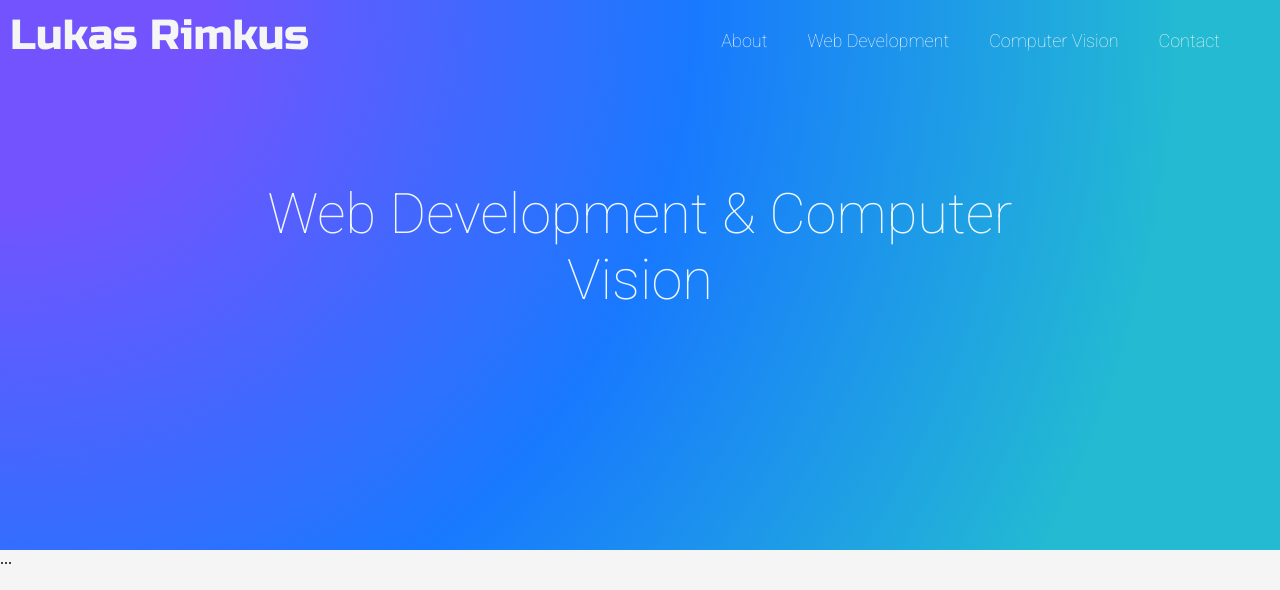
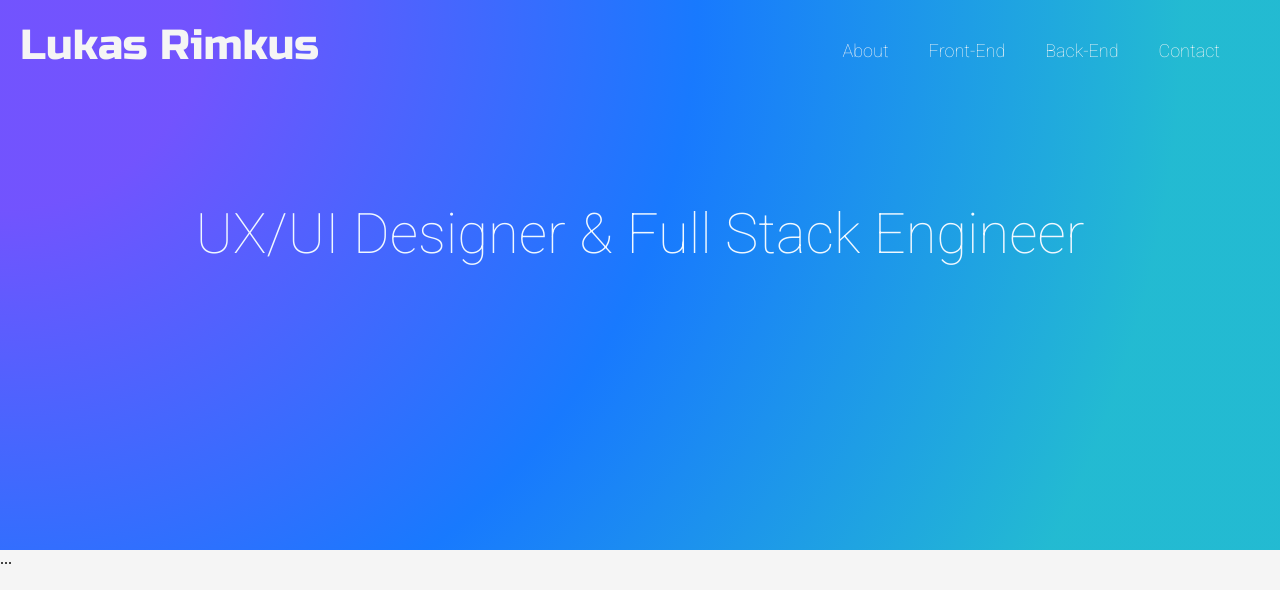
Before and after one commit to lukasijus/lukasijusweb, a PHP site: page / in a window 1280 px wide. Shown: the top 590 px of the page. Run offline with PHP 8.4, Linux system fonts and the light colour scheme.

Commit message:
update index

```diff
--- a/index.php
+++ b/index.php
@@ -1,6 +1,10 @@
 <html>
     <head>
-        <title>Lukas Rimkus Web Dev | Computer Vision</title>
+        <meta http-equiv="Content-Type" content="text/html"; charset="utf-8"/>
+        <title>Lukas Rimkus | UX/UI Designer & Full Stack Engineer</title>
+        <meta name="description" content="Front-End & Back-End Development"/>
+        <meta name="keywords" content="UI, UX, Front-end, Back-end, Full Stack, Web Development, Design, Lukas Rimkus" />
+        <meta name="robots" content="index,follow" />
         <link rel="stylesheet" type = "text/css" href="lukasijusweb/style.css">
         <link rel="stylesheet" type = "text/css" href="lukasijusweb/lukasiju-menu-icon.css">
         <link rel="stylesheet" type = "text/css" href="lukasijusweb/lukasiju-menu-table.css">
@@ -14,20 +18,19 @@
     </head>
 <body>
 <header>
-
 <ul>
 
                     <li><a href="#contact">Contact</a></li>
-                    <li><a href="#CV">Computer Vision</a></li>
-                    <li><a href="#WD">Web Development</a></li>
+                    <li><a href="#back">Back-End</a></li>
+                    <li><a href="#front">Front-End</a></li>
                     <li><a href="#about">About</a></li>
                     <logo>  Lukas Rimkus</logo>
                     <button id = "btn" class="lukasiju-mnu" aria-expanded="false" aria-pressed="false"><span></span></button>
                     <nav >
                         <ul>
                             <list> <a href="#about">About</a></list>
-                            <list> <a href="#WD">Web Development</a></list>
-                            <list> <a href="#CV">Computer Vision</a></list>
+                            <list> <a href="#front">Front-End</a></list>
+                            <list> <a href="#back">Back-End</a></list>
                             <list> <a href="#contact">Contact</a></list>
                         </ul>
 
--- a/lukasiju-menu-navigation-bar.css
+++ b/lukasiju-menu-navigation-bar.css
@@ -3,7 +3,7 @@
 ul {
     list-style-type: none;
     margin: 0;
-    padding: 10px;
+    padding: 20px;
     padding-right: 40px;
     overflow: hidden;
     background-color: transparent;
@@ -32,8 +32,12 @@ ul {
 
 list a {
     font-family: 'Roboto', sans-serif;
-    font-size: 18px;
+    font-size: 28px;
+    font-weight: 100;
+    display: block;
     color: whitesmoke;
+    text-align: center;
+    padding: 20px 20px;
     text-decoration: none;
   }
 
@@ -48,4 +52,14 @@ list a {
     li a {
         display: none;
     }
+    ul {
+      padding: 25px;
+    }
   }
+
+  @media screen and (max-width: 765px) {
+    list  {
+      font-size: 18px;
+      padding: 10px;
+    }
+  }
--- a/page_title.js
+++ b/page_title.js
@@ -1,7 +1,8 @@
 window.onload = function getName() {
+    var x = document.title;
     name = document.getElementById("name");
-    if (name = 'Lukas Rimkus Web Dev | Computer Vision') {
-        document.getElementById("name").innerHTML = 'Web Development & Computer Vision';
+    if (x === 'Lukas Rimkus | UX/UI Designer & Full Stack Engineer') {
+        document.getElementById("name").innerHTML = 'UX/UI Designer & Full Stack Engineer';
     }
     else {
         document.getElementById("name").innerHTML = document.title;}
```
Also changed, not shown: index.html (+9 -5 lines).
